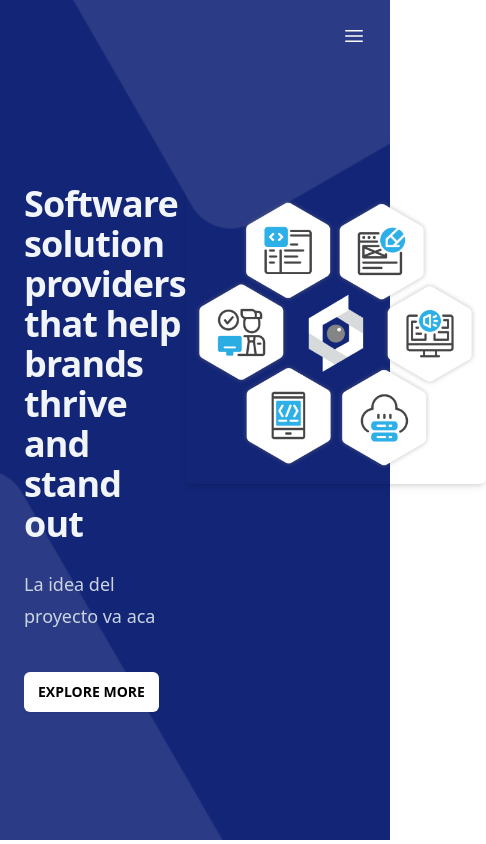
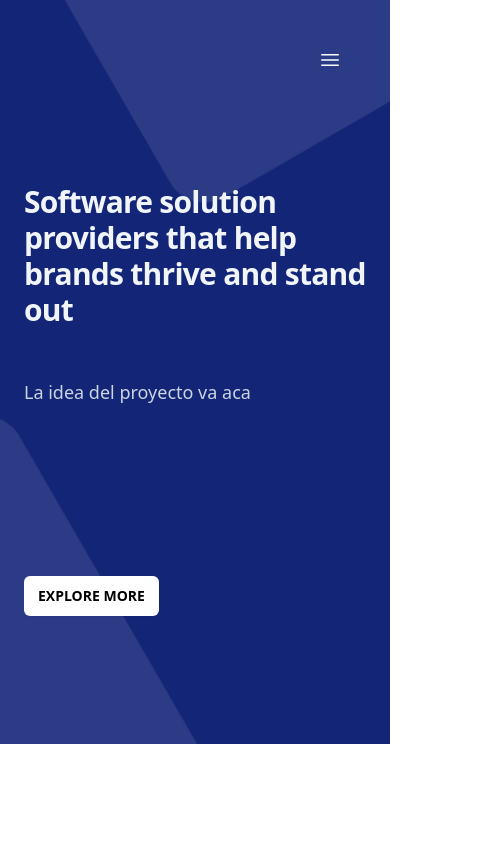
Before and after one commit to JuanPabloDiaz/landingZone, a React (Create React App) app in the folder landing-page/: page / in a window 390 px wide. Shown: the whole page, 486 px wide, since content can reach past the window. Built offline with nearby package versions, Linux system fonts and the light colour scheme.

Commit message:
Responsive first

```diff
--- a/landing-page/src/components/Hero.jsx
+++ b/landing-page/src/components/Hero.jsx
@@ -25,7 +25,7 @@ export default function Example() {
     >
       <header className="absolute inset-x-0 top-0 z-50">
         <nav
-          className="flex items-center justify-end p-6 lg:px-8"
+          className="flex items-center justify-end p-12 lg:px-20"
           aria-label="Global"
         >
           {/* Hamburger menu icon: */}
@@ -90,29 +90,29 @@ export default function Example() {
       </header>
 
       <div className="relative isolate px-6 pt-14 lg:px-8">
-        <div className="mx-auto max-w-6xl py-32 sm:py-48 lg:py-56">
+        <div className="mx-auto max-w-8xl py-32 sm:py-48 lg:py-56">
           {" "}
           <div>
-            <div className="flex justify-around">
-              <div className="text-left">
-                <h1 className="text-4xl font-bold tracking-tight text-slate-100 sm:text-5xl">
+            <div className="flex justify-around ">
+              <div className="text-left max-w-3xl">
+                <h1 className="text-3xl font-bold tracking-tight text-slate-100 sm:text-5xl">
                   Software solution providers that help brands thrive and stand
                   out
                 </h1>
-                <p className="mt-6 text-lg leading-8 text-slate-300">
+                <p className="mt-12 text-lg leading-8 text-slate-300">
                   La idea del proyecto va aca
                 </p>
                 <div className="mt-10 flex items-center justify-left gap-x-6">
                   <a
                     href="./"
-                    className="rounded-md bg-white hover:bg-[#92989f] px-3.5 py-2.5 text-sm font-semibold text-black hover:text-[#132577] shadow-sm hover:bg-white-500 focus-visible:outline focus-visible:outline-2 focus-visible:outline-offset-2 focus-visible:outline-indigo-600"
+                    className="mt-32 rounded-md bg-white hover:bg-[#92989f] px-3.5 py-2.5 text-sm font-semibold text-black hover:text-[#132577] shadow-sm hover:bg-white-500 focus-visible:outline focus-visible:outline-2 focus-visible:outline-offset-2 focus-visible:outline-indigo-600"
                   >
                     EXPLORE MORE
                   </a>
                 </div>
               </div>{" "}
               <img
-                className="h-auto w-auto max-w-[300px] max-h-[300px] object-cover rounded-md shadow-md"
+                className="h-auto w-auto max-w-lg object-cover hidden md:flex md:w-96 md:h-96"
                 src={require("../assets/img/1-hero535.png")}
                 alt="img"
               />
```
